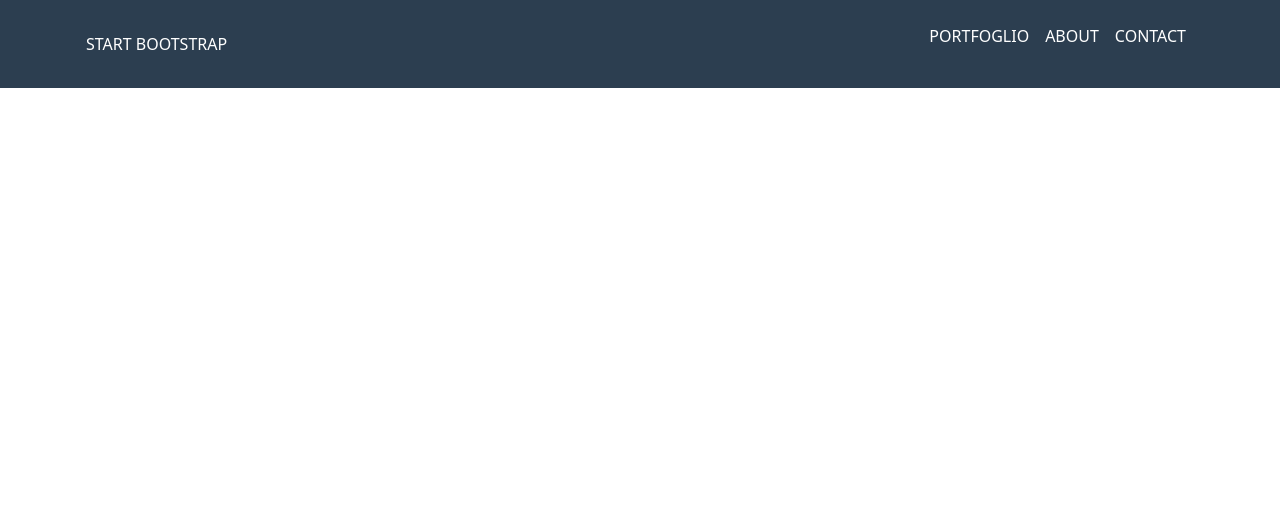
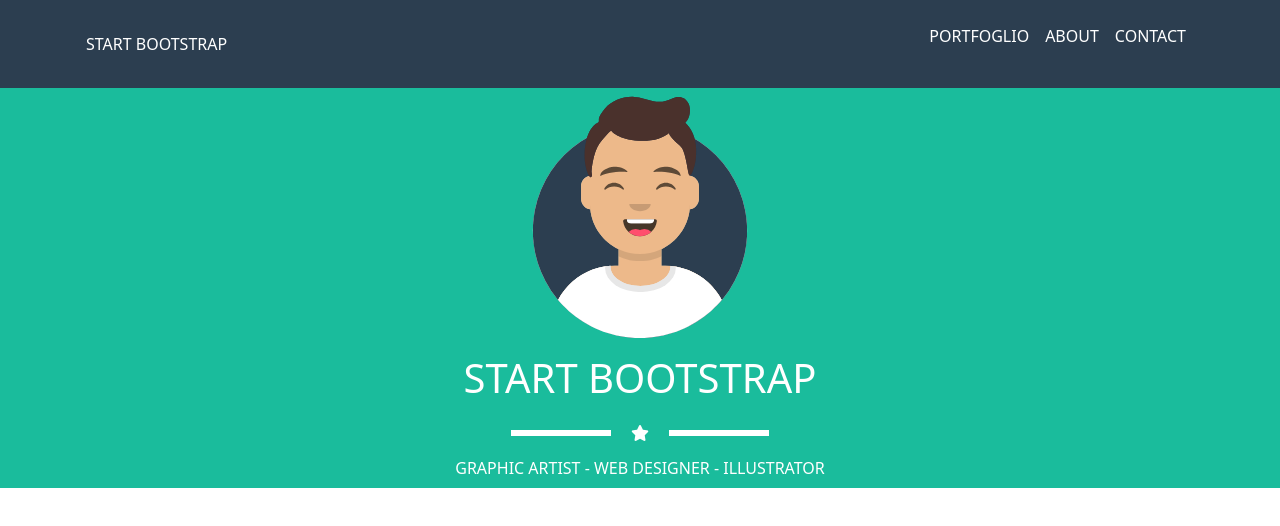
Before and after one commit to alessiarabacchi/html-css-bootstrap-freelancer, a plain HTML site: page index.html in a window 1280 px wide. Drawn offline with nearby package versions, Linux system fonts and the light colour scheme.

Commit message:
add section 1

```diff
--- a/css/style.css
+++ b/css/style.css
@@ -7,3 +7,21 @@ header {
 .container {
   width: 70%;
 }
+
+.first-section {
+  min-height: 400px;
+  background-color: #1abc9c;
+  color: white;
+}
+
+img {
+  height: 250px;
+  width: 250px;
+  margin: 0 auto;
+}
+
+.line {
+  min-width: 100px;
+  margin: 20px;
+  border: 3px solid white;
+}
--- a/index.html
+++ b/index.html
@@ -50,8 +50,22 @@
       </div>
     </header>
     <!-- Section 1  -->
-    <section>
-      <div class="container"></div>
+    <section class="first-section">
+      <div class="container">
+        <figure class="d-flex justify-content-center align-items-center">
+          <img src="./img/avatar.svg" alt="Avatar" />
+        </figure>
+
+        <h1 class="text-center">START BOOTSTRAP</h1>
+        <div
+          class="d-flex justify-content-center align-items-center text-center"
+        >
+          <div class="line"></div>
+          <span> <i class="fa-solid fa-star"></i> </span>
+          <div class="line"></div>
+        </div>
+        <p class="text-center">GRAPHIC ARTIST - WEB DESIGNER - ILLUSTRATOR</p>
+      </div>
     </section>
   </body>
 </html>
```
